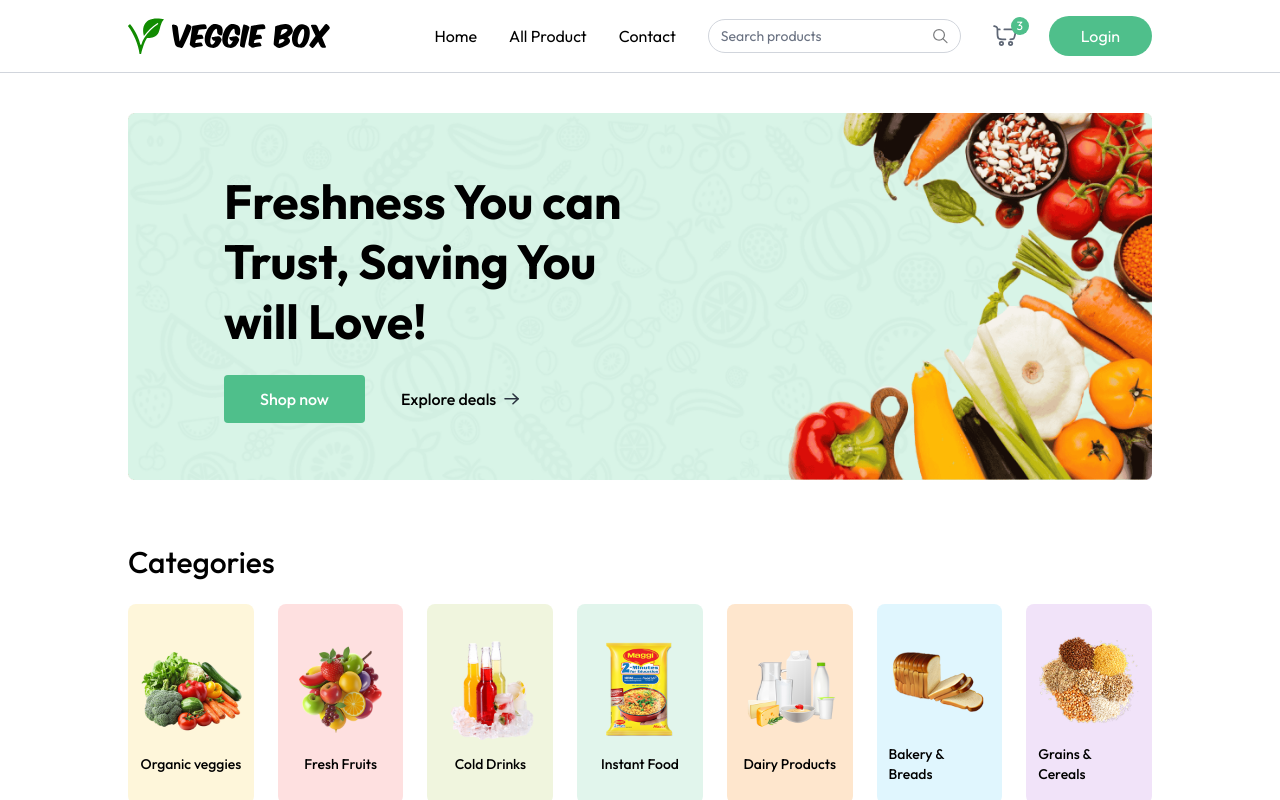
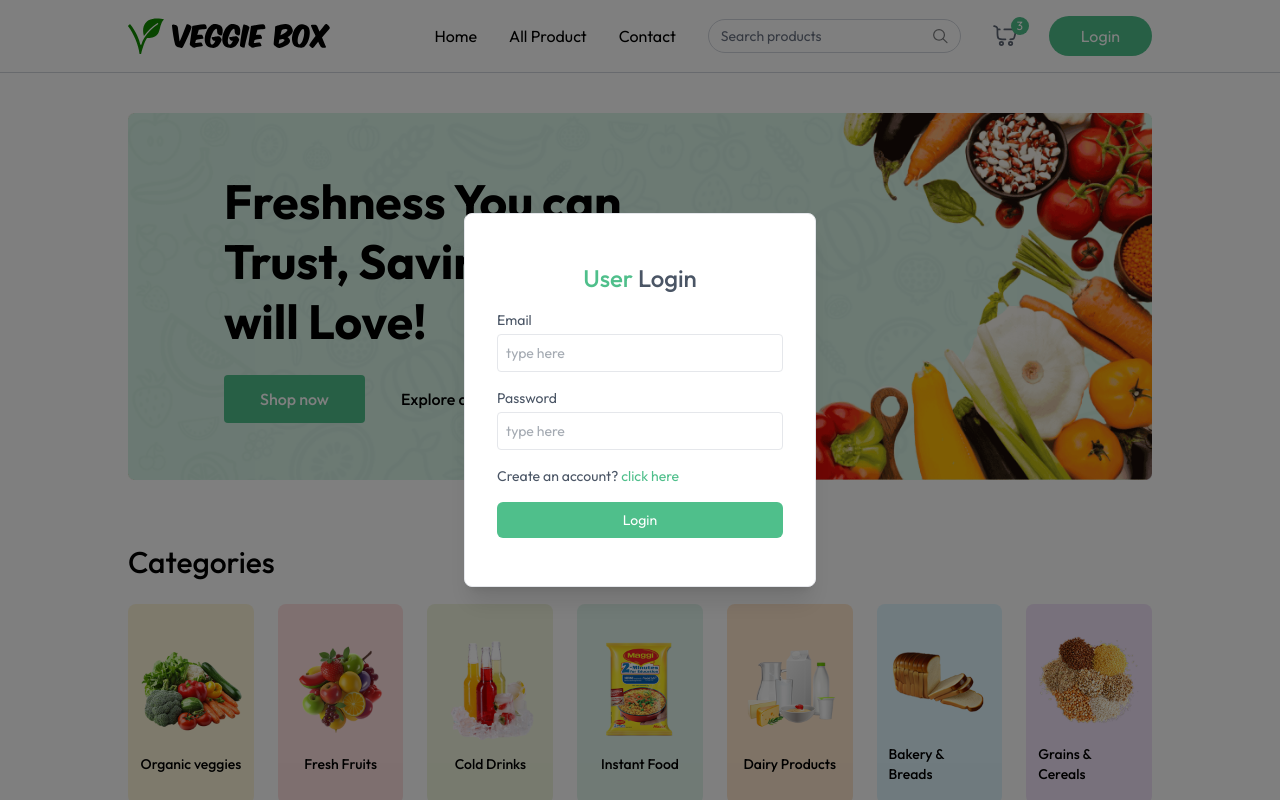
Before and after one commit to ploosond/VeggieBox, a React (Vite) app in the folder client/: page / in a window 1280 px wide. Both pictures are taken after a click on the button "Login". Shown: the top 800 px of the page. Built offline with nearby package versions, Linux system fonts and the light colour scheme.

Commit message:
added login component

```diff
--- a/client/package.json
+++ b/client/package.json
@@ -4,7 +4,7 @@
   "version": "0.0.0",
   "type": "module",
   "scripts": {
-    "dev": "vite",
+    "dev": "vite --host",
     "build": "vite build",
     "lint": "eslint .",
     "preview": "vite preview"
--- a/client/src/App.jsx
+++ b/client/src/App.jsx
@@ -4,12 +4,16 @@
 import { Routes, Route, useLocation } from "react-router";
 import { Toaster } from "react-hot-toast";
 import Footer from "./components/Footer";
+import Login from "./components/Login";
+import { useAppContext } from "./context/AppContext";
 
 const App = () => {
   const isSellerPath = useLocation().pathname.includes("seller");
+  const { showUserLogin } = useAppContext();
   return (
     <div>
       {!isSellerPath && <Navbar />}
+      {showUserLogin && <Login />}
       <Toaster />
       <div
         className={`${isSellerPath ? "" : "px-6 md:px-16 lg:px-24 xl:px-32"}`}
--- /dev/null
+++ b/client/src/components/Login.jsx
@@ -0,0 +1,99 @@
+import { useState } from "react";
+import { useAppContext } from "../context/AppContext";
+
+const Login = () => {
+  const { setShowUserLogin, setUser } = useAppContext();
+
+  const [state, setState] = useState("login");
+  const [name, setName] = useState("");
+  const [email, setEmail] = useState("");
+  const [password, setPassword] = useState("");
+
+  const handleSubmit = async (e) => {
+    e.preventDefault();
+    setUser({
+      email: "test@example.com",
+      name: "text",
+    });
+    setShowUserLogin(false);
+  };
+
+  return (
+    <div
+      onClick={() => setShowUserLogin(false)}
+      className="fixed top-0 bottom-0 left-0 right-0 z-30 flex items-center text-sm text-gray-600 bg-black/50"
+    >
+      <form
+        onSubmit={handleSubmit}
+        onClick={(e) => e.stopPropagation()}
+        className="flex flex-col gap-4 m-auto items-start p-8 py-12 w-80 sm:w-[352px] rounded-lg shadow-xl border border-gray-200 bg-white"
+      >
+        <p className="text-2xl font-medium m-auto">
+          <span className="text-primary">User</span>{" "}
+          {state === "login" ? "Login" : "Sign Up"}
+        </p>
+        {state === "register" && (
+          <div className="w-full">
+            <p>Name</p>
+            <input
+              onChange={(e) => setName(e.target.value)}
+              value={name}
+              placeholder="type here"
+              className="border border-gray-200 rounded w-full p-2 mt-1 outline-primary"
+              type="text"
+              required
+            />
+          </div>
+        )}
+        <div className="w-full ">
+          <p>Email</p>
+          <input
+            onChange={(e) => setEmail(e.target.value)}
+            value={email}
+            placeholder="type here"
+            className="border border-gray-200 rounded w-full p-2 mt-1 outline-primary"
+            type="email"
+            required
+          />
+        </div>
+        <div className="w-full ">
+          <p>Password</p>
+          <input
+            onChange={(e) => setPassword(e.target.value)}
+            value={password}
+            placeholder="type here"
+            className="border border-gray-200 rounded w-full p-2 mt-1 outline-primary"
+            type="password"
+            required
+          />
+        </div>
+        {state === "register" ? (
+          <p>
+            Already have account?{" "}
+            <span
+              onClick={() => setState("login")}
+              className="text-primary cursor-pointer"
+            >
+              click here
+            </span>
+          </p>
+        ) : (
+          <p>
+            Create an account?{" "}
+            <span
+              onClick={() => setState("register")}
+              className="text-primary cursor-pointer"
+            >
+              click here
+            </span>
+          </p>
+        )}
+        <button className="bg-primary hover:bg-primary-dull transition-all text-white w-full py-2 rounded-md cursor-pointer">
+          {state === "register" ? "Create Account" : "Login"}
+        </button>
+      </form>
+    </div>
+  );
+};
+
+export default Login;
```
